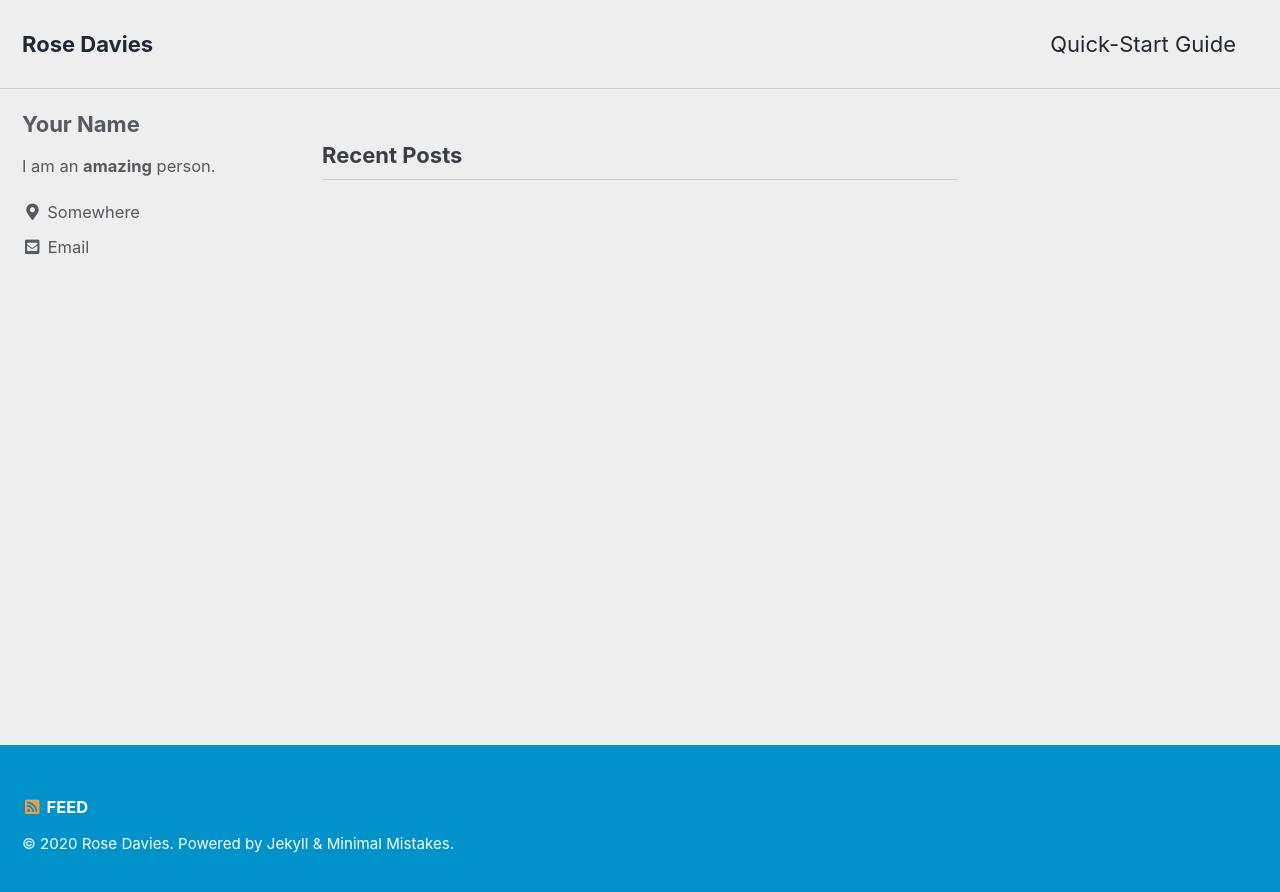
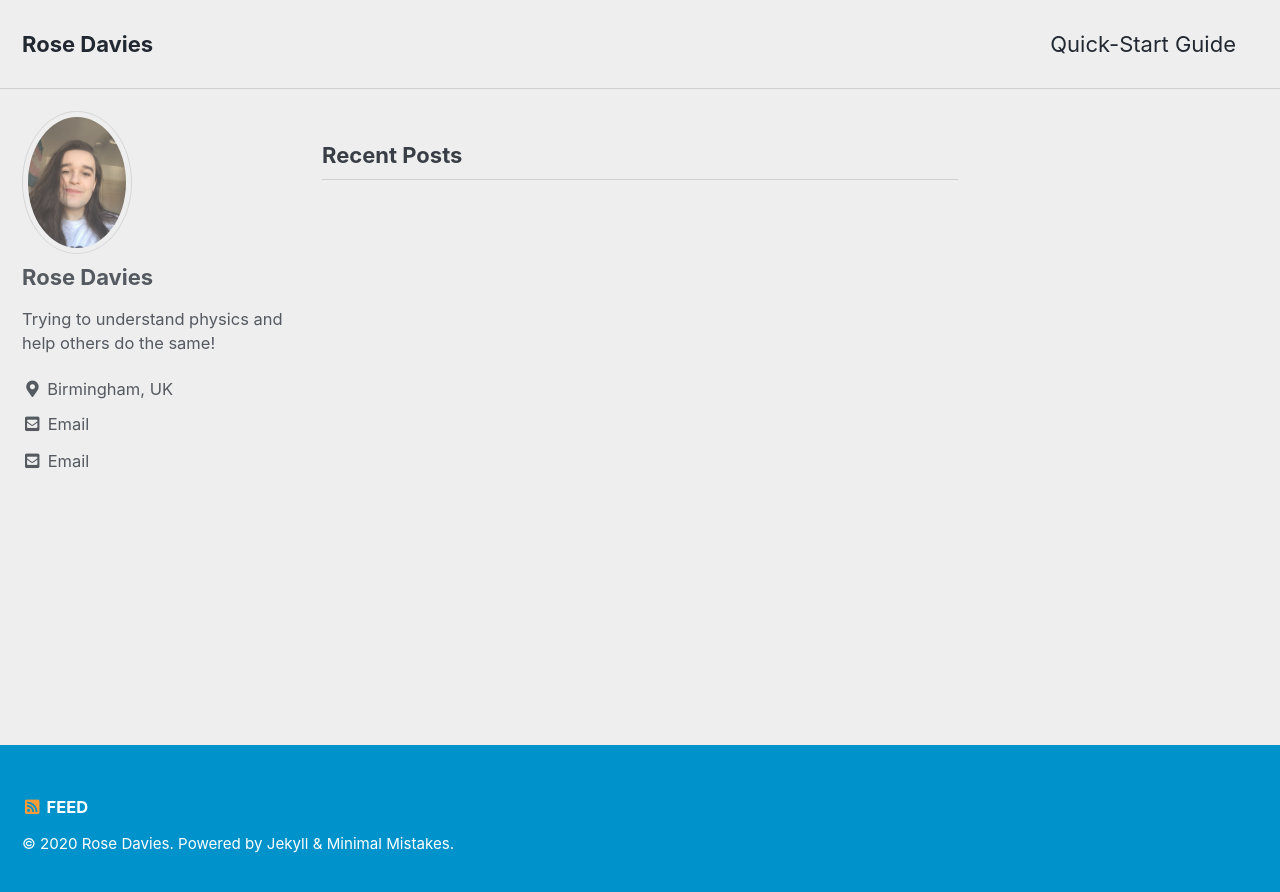
Before and after one commit to rdavies2980/rdavies2980.github.io, a Jekyll site: the page built from index.html, in a window 1280 px wide. Shown: the top 892 px of the page. Built offline with Jekyll 4.4.1, drawn with Linux system fonts in a browser that asks for light colours; cached includes are drawn as plain includes; the list of posts is cut into pages by our own code.

Commit message:
Updating the front page

```diff
--- a/_config.yml
+++ b/_config.yml
@@ -93,11 +93,11 @@ analytics:
 
 # Site Author
 author:
-  name             : "Your Name"
-  avatar           : # path of avatar image, e.g. "/assets/images/bio-photo.jpg"
-  bio              : "I am an **amazing** person."
-  location         : "Somewhere"
-  email            :
+  name             : "Rose Davies"
+  avatar           : "images/selfie.jpg"
+  bio              : "Trying to understand physics and help others do the same!"
+  location         : "Birmingham, UK"
+  email            : "rxd440@student.bham.ac.uk"
   links:
     - label: "Email"
       icon: "fas fa-fw fa-envelope-square"
@@ -145,6 +145,8 @@ footer:
 include:
   - .htaccess
   - _pages
+  - images
+  - _posts
 exclude:
   - "*.sublime-project"
   - "*.sublime-workspace"
```
Also changed, not shown: images/selfie.jpg (added), 1 other file.
